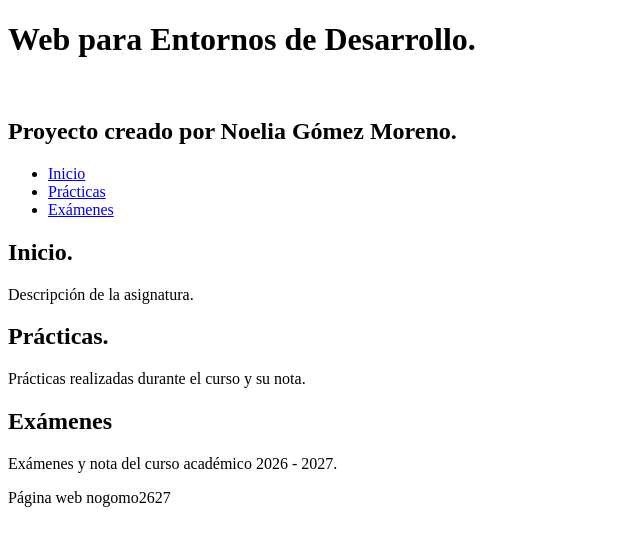
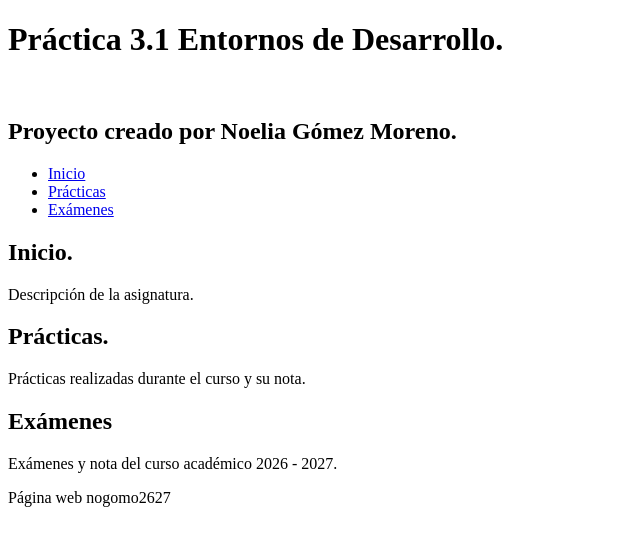
Before and after one commit to NoGoMo2627/Proyecto-Web-nogomo2627, a plain HTML site: page index.html in a window 1280 px wide. Shown: the whole page, without its empty margins (0-640 px from the left). Drawn offline with Linux system fonts and the light colour scheme.

Commit message:
Nueva rama de Titulo1, cambiando titulo

```diff
--- a/index.html
+++ b/index.html
@@ -6,7 +6,7 @@
     </head>
 
     <body>
-        <h1>Web para Entornos de Desarrollo.</h1>
+        <h1>Práctica 3.1 Entornos de Desarrollo.</h1>
         <br>
         <h2>Proyecto creado por Noelia Gómez Moreno.</h2>
 
```
